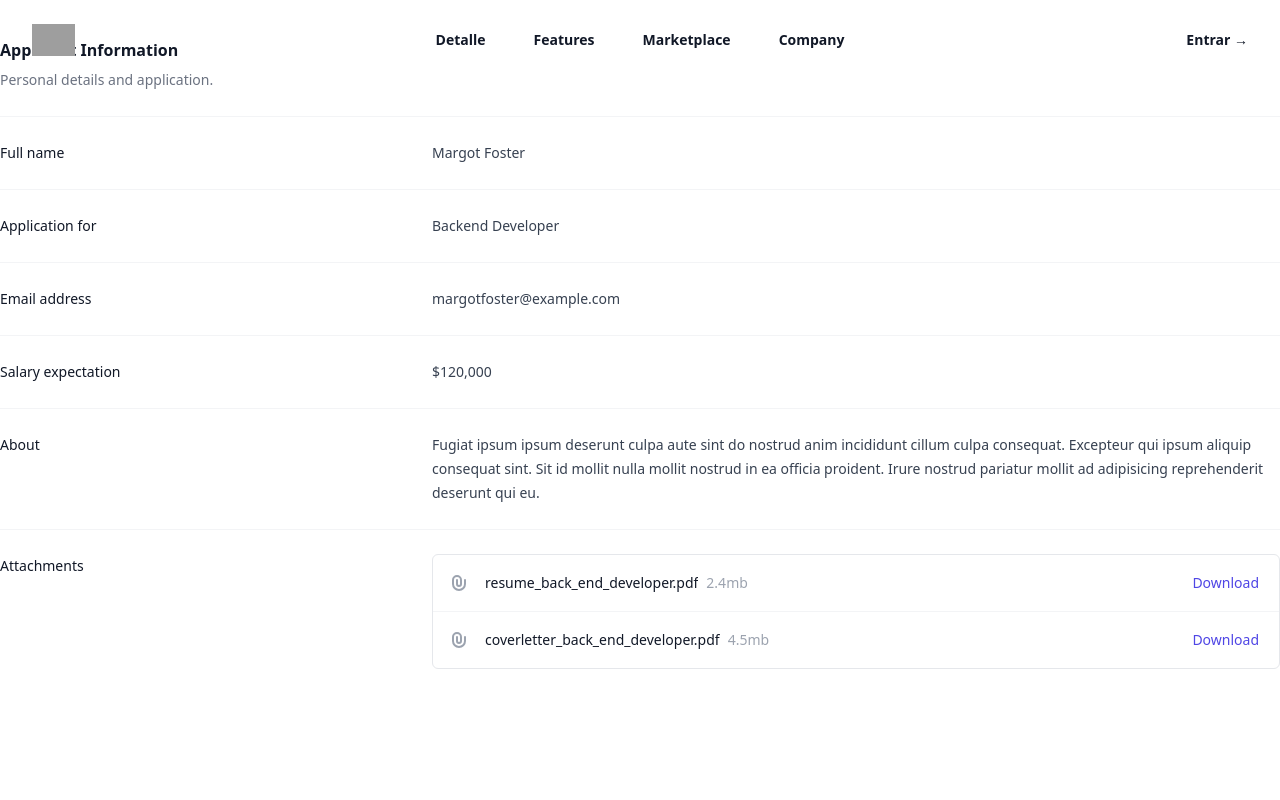
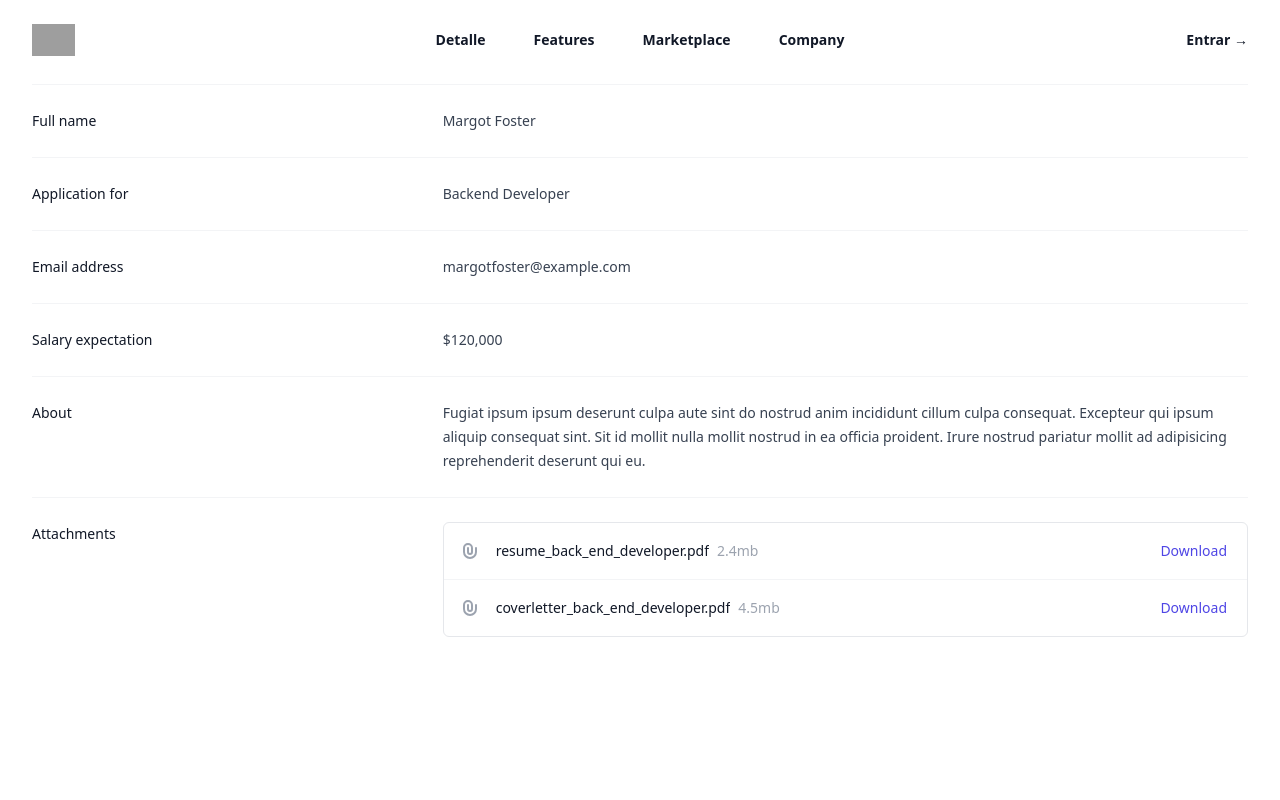
Before and after one commit to joskr2/landing-rick-y-morthy, a Next.js app: page /detalle/1 in a window 1280 px wide. Shown: the top 800 px of the page. Built offline with nearby package versions, Linux system fonts and the light colour scheme; grey boxes are pictures that could not be loaded.

Commit message:
feat: se agregar ruteo programatico

```diff
--- a/app/detalle/[name]/page.tsx
+++ b/app/detalle/[name]/page.tsx
@@ -3,11 +3,7 @@ import { PaperClipIcon } from '@heroicons/react/solid'
 const Detalle = () => {
   return (
     <>
-      <div>
-        <div className="px-4 sm:px-0">
-          <h3 className="text-base font-semibold leading-7 text-gray-900">Applicant Information</h3>
-          <p className="mt-1 max-w-2xl text-sm leading-6 text-gray-500">Personal details and application.</p>
-        </div>
+      <div className='mx-auto flex max-w-7xl items-center justify-between p-6 lg:px-8'>
         <div className="mt-6 border-t border-gray-100">
           <dl className="divide-y divide-gray-100">
             <div className="px-4 py-6 sm:grid sm:grid-cols-3 sm:gap-4 sm:px-0">
--- a/components/header/page.tsx
+++ b/components/header/page.tsx
@@ -4,7 +4,7 @@ import { Dialog } from '@headlessui/react'
 import { BanIcon, XIcon } from '@heroicons/react/outline'
 import Image from 'next/image'
 import Link from 'next/link'
-
+import { useRouter } from 'next/navigation'
 
 const navigation = [
   { name: 'Detalle', href: '/detalle' },
@@ -14,12 +14,13 @@ const navigation = [
 ]
 
 const Header = () => {
+  const router = useRouter()
   const [abrirMenuMobile, setAbrirMenuMobile] = useState(false)
   return (
     <header className="absolute inset-x-0 top-0 z-[100]">
       <nav className="mx-auto flex max-w-7xl items-center justify-between p-6 lg:px-8" aria-label="Global">
         <div className="flex lg:flex-1">
-          <a href="#" className="-m-1.5 p-1.5">
+          <Link href="/" className="-m-1.5 p-1.5" onClick={() => router.replace('/')}>
             <span className="sr-only">Rick y Morty-codiGo </span>
             <Image
               className="h-8 w-auto"
@@ -28,7 +29,7 @@ const Header = () => {
               width={32}
               height={32}
             />
-          </a>
+          </Link>
         </div>
         <div className="flex lg:hidden">
           <button
```
